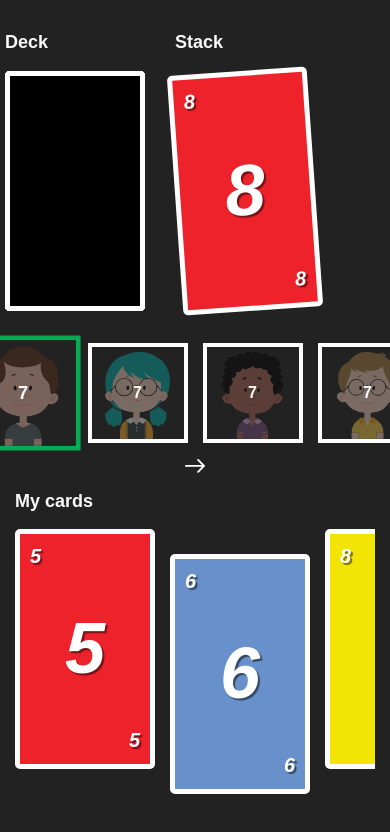
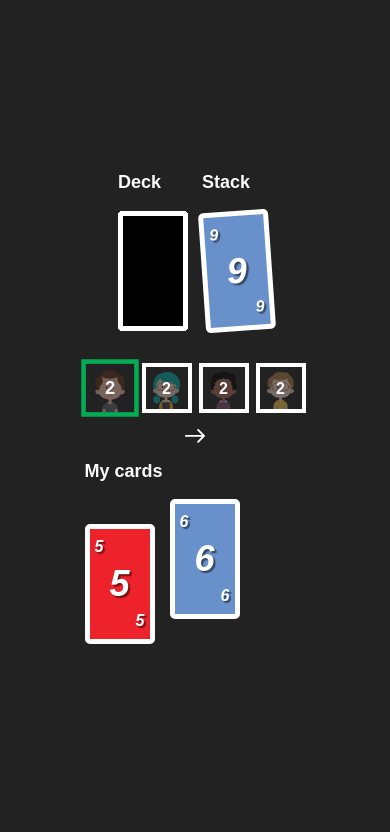
Before and after one commit to freekwevers/uno-cardgame, a Vue app: page / in a window 390 px wide. Both pictures are taken after a click on the button "Deal". Shown: the top 832 px of the page. Built offline with nearby package versions, Linux system fonts and the light colour scheme.

Commit message:
Added mobile styling

```diff
--- a/src/App.vue
+++ b/src/App.vue
@@ -15,7 +15,6 @@
                                             <div class="current-color__inner" :class="['current-color--' + currentColor]"></div>
                                         </div>
                                     </div><!-- /.playing-area -->
-                                    <!-- <h2 class="message">{{ currentPlayer.name }}, it's your turn</h2> -->
                                     <ul class="player__avatars">
                                         <li class="player__avatar" :class="{ 'is-active': player.turn }" v-for="(player, index) in players">
                                             <span>{{ player.cards.length }}</span>
@@ -147,7 +146,7 @@ export default {
             this.gameDeck = this.shuffleDeck(this.gameDeck);
 
             this.players.forEach(player => {
-                for (let index = 0; index < 7; index++) {
+                for (let index = 0; index < 2; index++) {
                     const card = this.gameDeck[index];
                     player.cards.push(card);
                     this.gameDeck.splice(index, 1);
--- a/src/components/game/UnoButton.vue
+++ b/src/components/game/UnoButton.vue
@@ -1,15 +1,14 @@
 <template>
     <div>
         <button class='btn btn--uno' @click="callUno" :class="{ danger: timer < 4 }">Call UNO!</button>
-        {{ timer }}
     </div>
 </template>
 <script>
     export default {
         data() {
             return {
-                timerStartVlaue: 8,
-                timer: 8,
+                timerStartVlaue: 6,
+                timer: 6,
                 interval: null
             }
         },
--- a/src/styles/base/_buttons.scss
+++ b/src/styles/base/_buttons.scss
@@ -2,12 +2,17 @@
     display: inline-block;
     border-radius: 3px;
     border: none;
-    padding: 10px 40px;
-    font-size: 20px;
+    padding: 5px 20px;
+    font-size: 16px;
     font-weight: 500;
     transition: .1s ease;
     box-shadow: none;
     cursor: pointer;
+
+    @media screen and (min-width: $tablet) {
+        padding: 10px 40px;
+        font-size: 20px;
+    }
 
     &--1 {
         background-color: $white;
@@ -22,9 +27,8 @@
     &--uno {
         position: relative;
         left: 50%;
+        margin-top: 15px;
         transform: translateX(-50%);
-        padding: 15px 50px;
-        font-size: 26px;
         transition: .4s ease;
 
         &.danger {
--- a/src/styles/base/_layout.scss
+++ b/src/styles/base/_layout.scss
@@ -100,12 +100,20 @@
 
 
 .playing-area {
-    display: flex;
+    display: inline-flex;
     justify-content: center;
     align-items: flex-end;
+    position: relative;
+    margin-left: 50%;
+    transform: translateX(-50%);
 
     > * {
-        margin-right: 15px;
-        margin-left: 15px;
+        margin-right: 7px;
+        margin-left: 7px;
+
+        @media screen and (min-width: $tablet) {
+            margin-right: 15px;
+            margin-left: 15px;
+        }
     }
 }
--- a/src/styles/components/_card.scss
+++ b/src/styles/components/_card.scss
@@ -15,11 +15,16 @@
 .deck,
 .stack {
     position: relative;
-    height: 240px;
-    min-width: 140px;
+    height: 120px;
+    min-width: 70px;
     display: flex;
     padding: 0;
     list-style: none;
+
+    @media screen and (min-width: $tablet) {
+        height: 240px;
+        min-width: 140px;
+    }
 
     .card {
         position: absolute;
@@ -73,8 +78,6 @@
             }
         }
     }
-
-
 }
 
 .card {
@@ -82,9 +85,9 @@
     flex-direction: column;
     align-items: center;
     justify-content: center;
-    padding: 10px;
-    height: 240px;
-    min-width: 140px;
+    padding: 5px;
+    height: 120px;
+    min-width: 70px;
     border: 5px solid $white;
     border-radius: 5px;
     color: $white;
@@ -100,40 +103,73 @@
     }
 
     &__nr {
-        font-size: 72px;
+        font-size: 36px;
         font-weight: bold;
         font-style: italic;
         text-shadow: 2px 2px 1px rgba($black, .5);
 
         &--top {
-            font-size: 20px;
+            font-size: 16px;
             align-self: flex-start;
             margin-bottom: auto;
         }
 
         &--bottom {
-            font-size: 20px;
+            font-size: 16px;
             align-self: flex-end;
             margin-top: auto;
         }
     }
 
     &__icon {
-        width: 80px;
-        height: 80px;
+        width: 40px;
+        height: 40px;
 
         &--top {
             align-self: flex-start;
             margin-bottom: auto;
-            width: 30px;
-            height: 30px;
+            width: 15px;
+            height: 15px;
         }
 
         &--bottom {
             align-self: flex-end;
             margin-top: auto;
-            width: 30px;
-            height: 30px;
+            width: 15px;
+            height: 15px;
+        }
+    }
+
+    @media screen and (min-width: $tablet) {
+        height: 240px;
+        min-width: 140px;
+        padding: 10px;
+
+        &__nr {
+            font-size: 72px;
+
+            &--top {
+                font-size: 20px;
+            }
+
+            &--bottom {
+                font-size: 20px;
+            }
+        }
+
+        &__icon {
+            width: 80px;
+            height: 80px;
+
+            &--top {
+                width: 30px;
+                height: 30px;
+            }
+
+            &--bottom {
+                width: 30px;
+                height: 30px;
+            }
         }
     }
 
--- a/src/styles/components/_current-color.scss
+++ b/src/styles/components/_current-color.scss
@@ -3,16 +3,24 @@
     align-self: flex-start;
     opacity: 0;
     transition: .2s ease;
+    position: absolute;
+    top: 10px;
+    right: -35px;
 
     &.is-active {
         opacity: 1;
     }
 
     &__inner {
-        width: 40px;
-        height: 40px;
+        width: 20px;
+        height: 20px;
         border-radius: 50%;
         border: 3px solid $white;
+
+        @media screen and (min-width: $tablet) {
+            width: 40px;
+            height: 40px;
+        }
     }
 
     &--red {
--- a/src/styles/components/_players.scss
+++ b/src/styles/components/_players.scss
@@ -13,17 +13,22 @@
     &__avatars {
         padding: 0;
         display: grid;
-        grid-template-columns: 100px 100px 100px 100px;
-        grid-column-gap: 15px;
+        grid-template-columns: 50px 50px 50px 50px;
+        grid-column-gap: 7px;
         justify-content: center;
+
+        @media screen and (min-width: $tablet) {
+            grid-template-columns: 100px 100px 100px 100px;
+            grid-column-gap: 15px;
+        }
     }
 
     &__avatar {
         list-style: none;
         padding: 0;
         margin: 0;
-        width: 100px;
-        height: 100px;
+        width: 50px;
+        height: 50px;
         display: grid;
         justify-content: center;
         align-items: center;
@@ -33,6 +38,11 @@
         align-items: center;
         justify-items: center;
         position: relative;
+
+        @media screen and (min-width: $tablet) {
+            width: 100px;
+            height: 100px;
+        }
 
         &.is-active {
             transform: scale(1.15);
```
Also changed, not shown: 7 other files (tests, documents, lock files or other folders).
